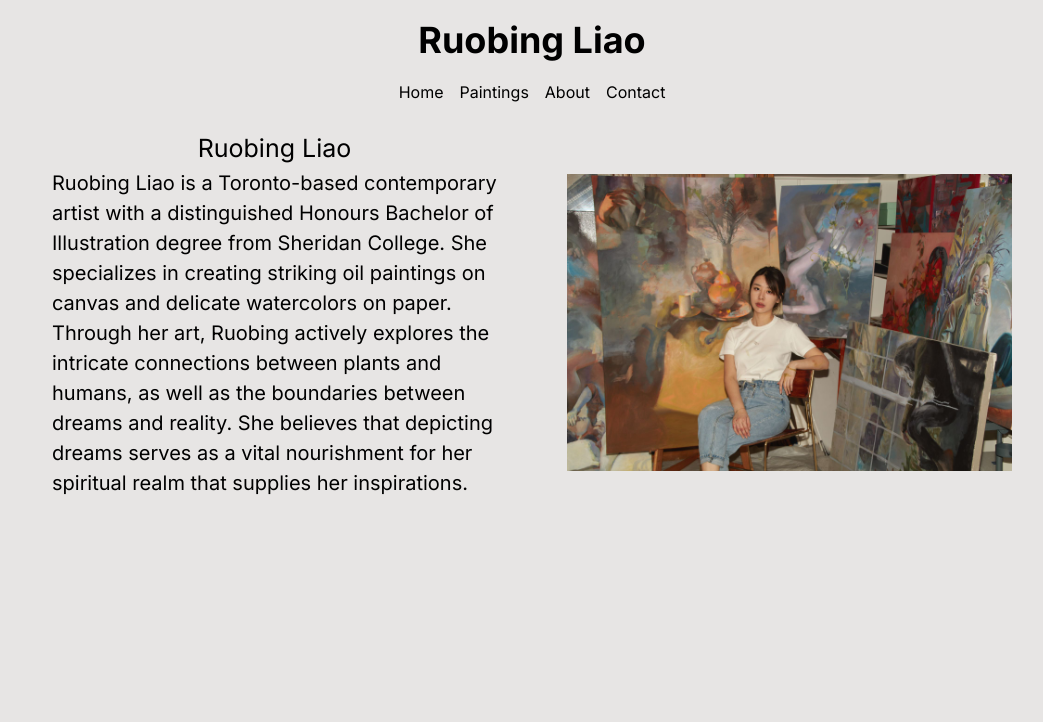
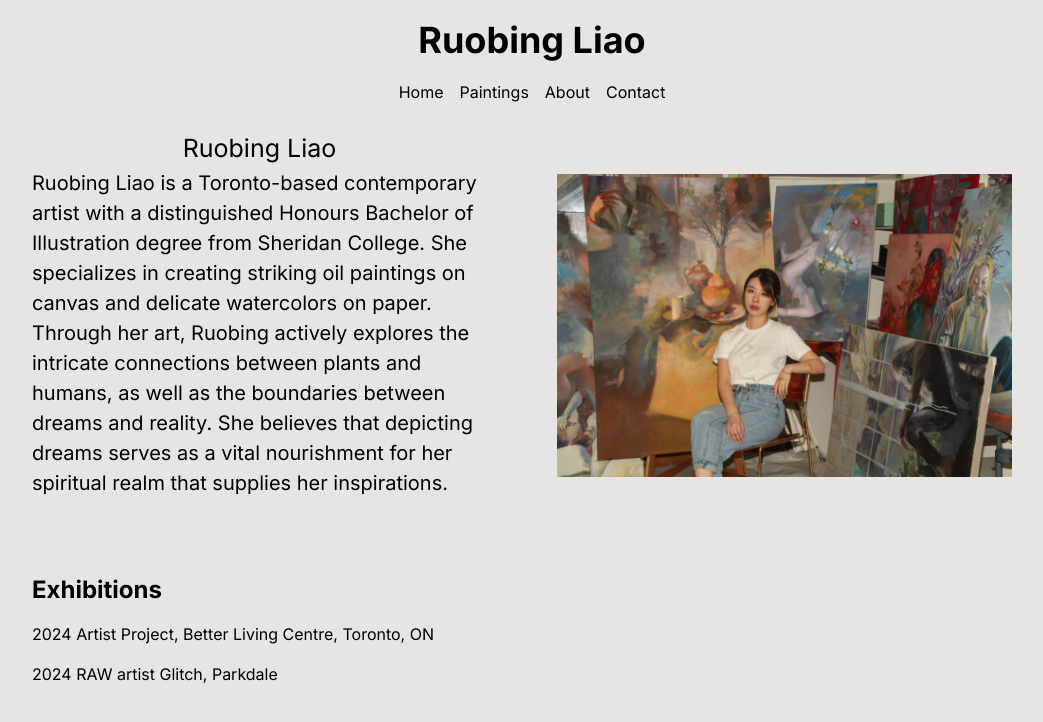
Before and after one commit to hezhu1996/ice-web, a Next.js app in the folder ice-homepage/: page /about in a window 1280 px wide. Shown: the top 722 px of the page, without its empty margins (108-1151 px from the left). Built offline with nearby package versions, Linux system fonts and the light colour scheme.

Commit message:
Add exhibition

```diff
--- a/ice-homepage/src/app/about/page.tsx
+++ b/ice-homepage/src/app/about/page.tsx
@@ -6,8 +6,9 @@
   return (
     <main className="flex min-h-screen flex-col items-center ">
       <Navigation></Navigation>
+      <div>
         <div className="sm:mt-[50px] flex max-w-[1000px] flex-col items-center justify-between sm:flex-row space-y-5">
-        <div className="flex flex-col mx-5 sm:text-[20px] text-black justify-center items-center sm:mr-[50px] sm:h-[300px] sm:w-3/5">
+          <div className="flex flex-col  sm:text-[20px] text-black justify-center items-center sm:mr-[50px] sm:h-[300px] sm:w-3/5">
             <p className="hidden sm:block sm:text-[25px]">Ruobing Liao</p>
             <p className="flex justify-center items-center break-words">
               Ruobing Liao is a Toronto-based contemporary artist with a
@@ -28,6 +29,18 @@
             />
           </div>
         </div>
+
+        <div className="mt-[100px] max-w-[1000px]">
+          <h2 className="text-2xl font-bold mb-4">Exhibitions</h2>
+          <p className="mb-4">
+            2024 Artist Project, Better Living Centre, Toronto, ON
+          </p>
+          <p>
+            2024 RAW artist Glitch, Parkdale
+          </p>
+        </div>
+      </div>
+
     </main>
   );
 }
--- a/ice-homepage/src/app/page.tsx
+++ b/ice-homepage/src/app/page.tsx
@@ -2,8 +2,9 @@
 
 export default function Home() {
   return (
-    <main className="flex min-h-screen flex-col items-center justify-between p-24 ">
-      <Navigation></Navigation>
+    <main className="flex min-h-screen flex-col items-center p-6">
+      <Navigation />
+      {/* Add your main content here */}
     </main>
   );
 }
```
Also changed, not shown: 2 other files (tests, documents, lock files or other folders). Lines whose indentation alone changed are shown as unchanged.
